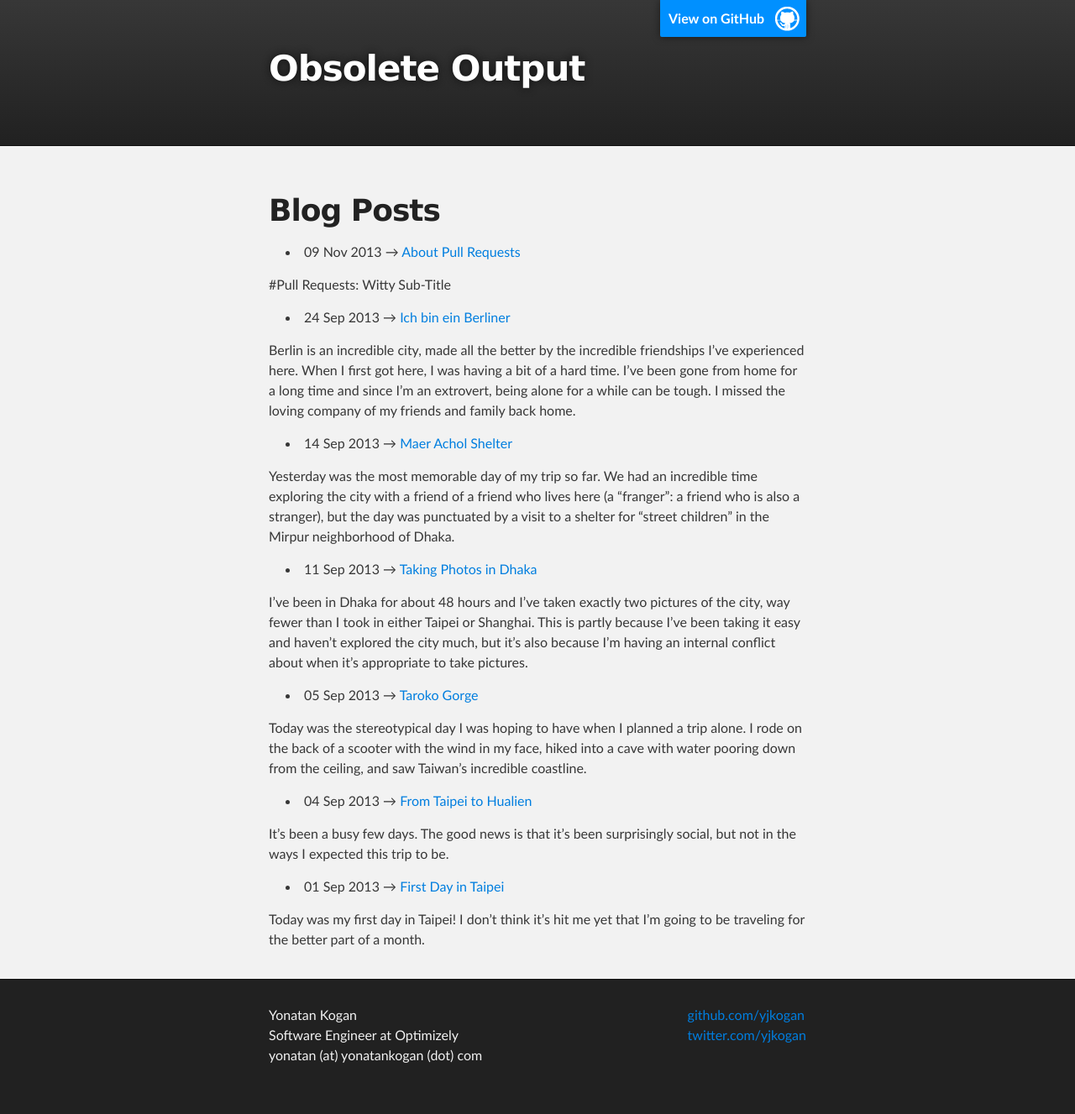
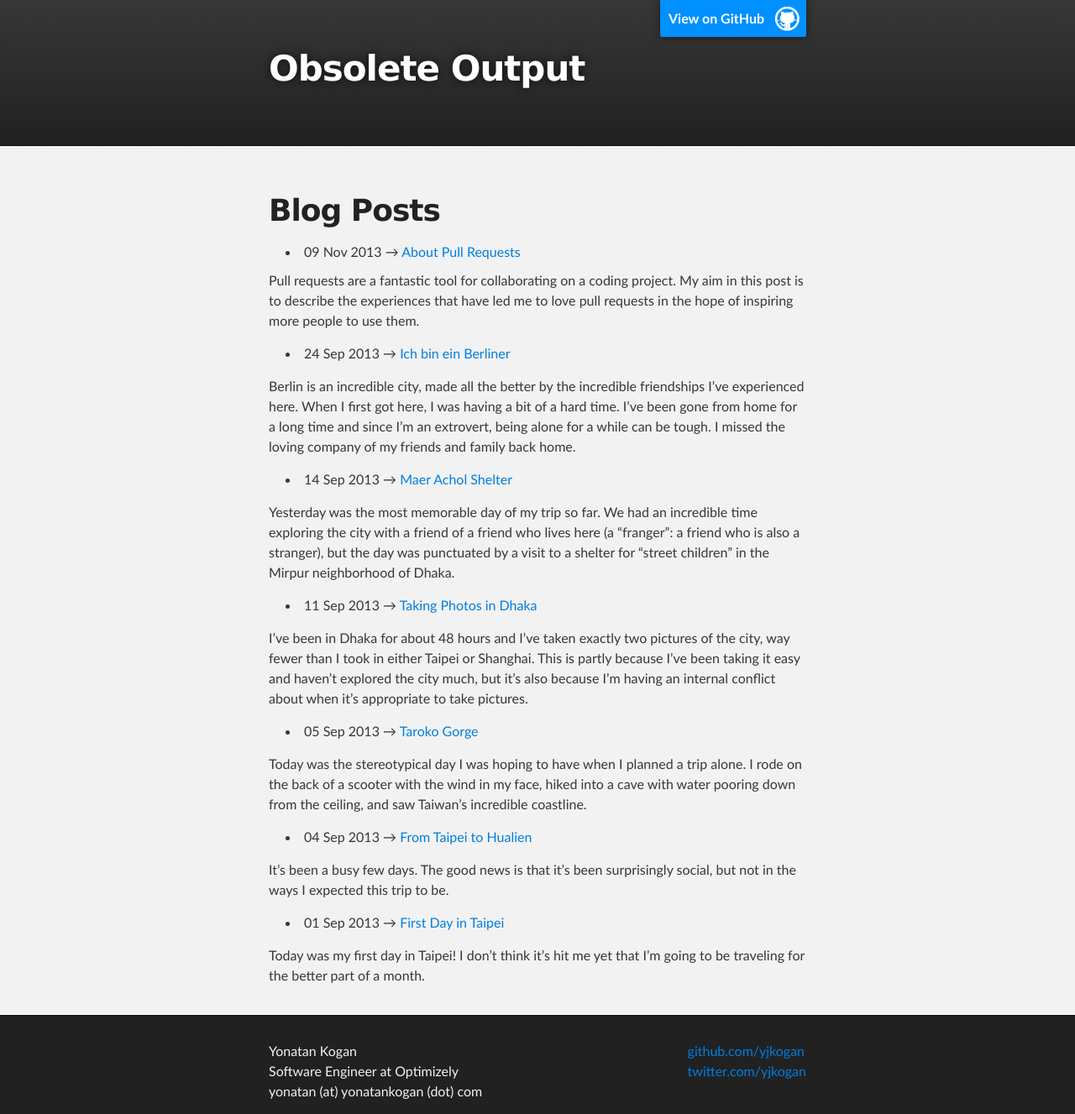
Before and after one commit to yjkogan/yjkogan.github.io, a Jekyll site: the page built from index.html, in a window 1280 px wide. Shown: the whole page at 84% size. Built offline with Jekyll 4.4.1, drawn with Linux system fonts in a browser that asks for light colours; Markdown is read by kramdown in place of the engine named in the settings; before the commit the page ends 1284 px from its top, so only the background shows below that.

Commit message:
Add excerpt to frontmatter

```diff
--- a/_posts/2013-11-9-about-pull-requests.md
+++ b/_posts/2013-11-9-about-pull-requests.md
@@ -1,3 +1,12 @@
+---
+layout: post
+title:  "About Pull Requests"
+date:   2013-11-09 03:00:00
+categories: coding pullrequests
+image_url: ./
+excerpt: Pull requests are a fantastic tool for collaborating on a coding project. My aim in this post is to describe the experiences that have led me to love pull requests in the hope of inspiring more people to use them.
+---
+
 #Pull Requests: Witty Sub-Title
 
 Pull requests are a fantastic tool for collaborating on a coding project. A great starting point is a video called ["How Github uses Github to build Github"](http://www.youtube.com/watch?v=qyz3jkOBbQY), which my friend [Sidd](https://twitter.com/sidd) showed me a while back. My aim in this post is to describe the experiences that have led me to love pull requests in the hope of inspiring more people to use them. At a high level, pull requests are great for:
```
